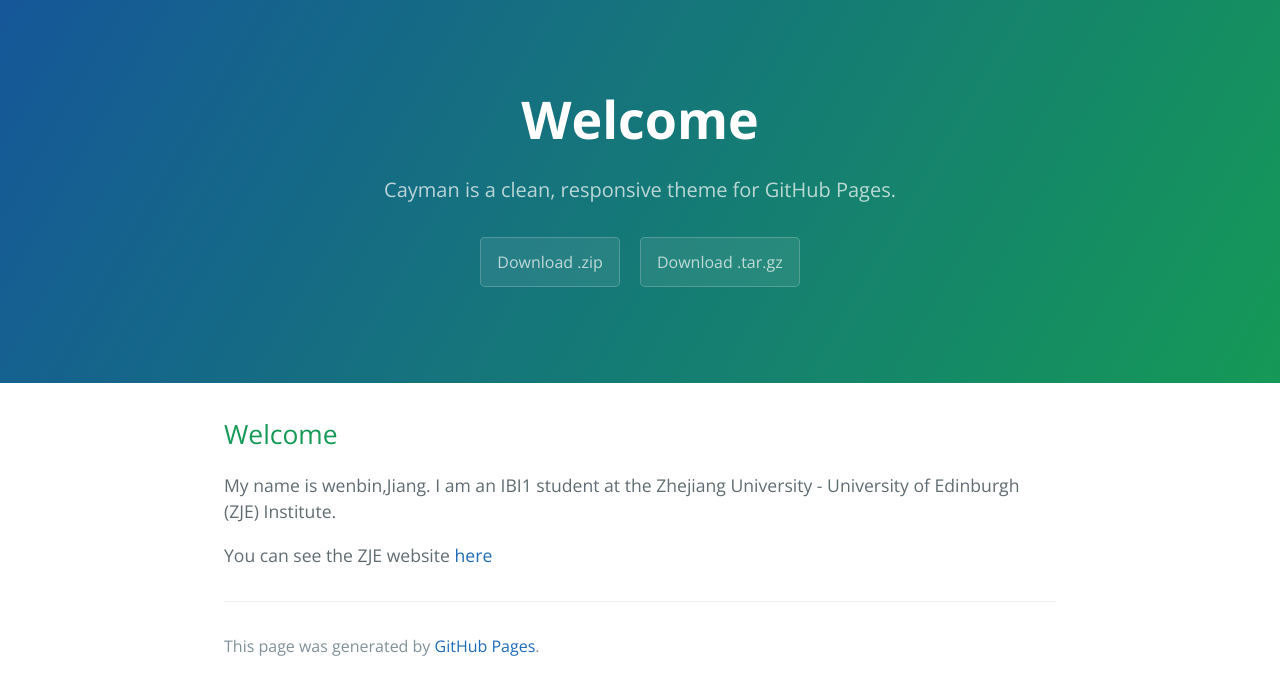
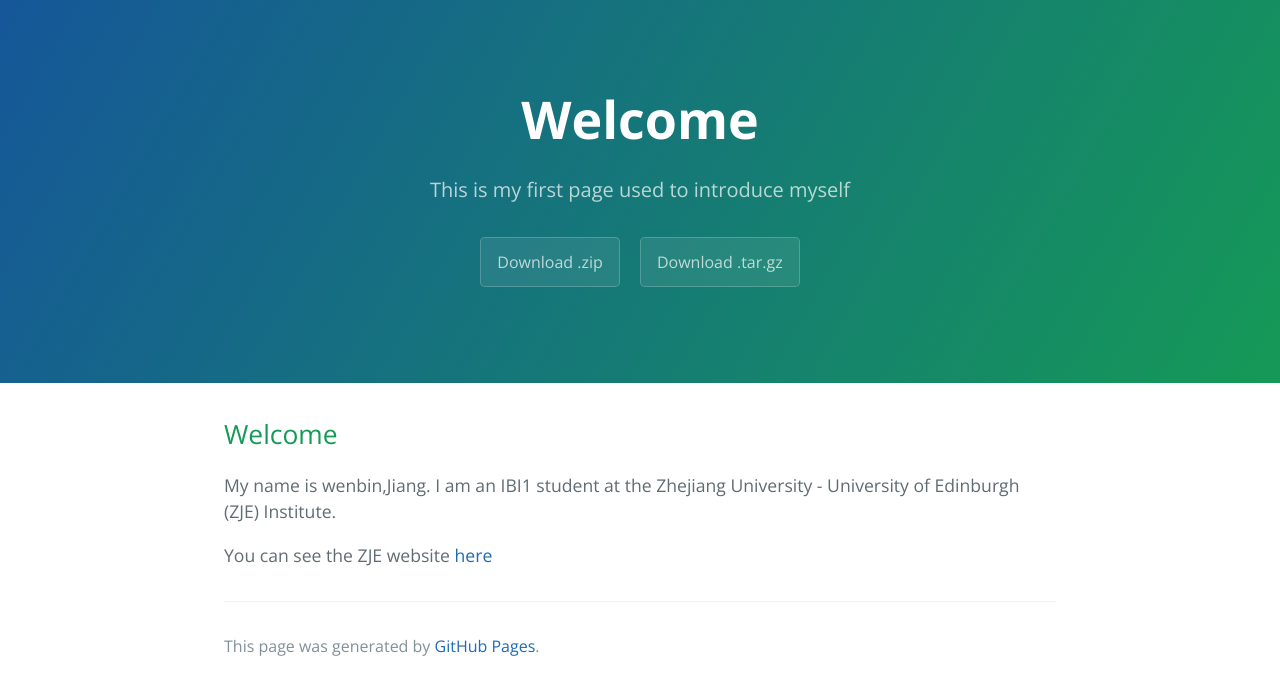
Before and after one commit to wenbin-Jiang888/wenbin-Jiang888.github.io, a Jekyll site: the page built from index.md, in a window 1280 px wide. Shown: the top 695 px of the page. Built offline with Jekyll 4.4.1, drawn with Linux system fonts in a browser that asks for light colours; our own code applies the rules of GitHub Pages for plain Markdown files.

Commit message:
edit _config.yml

```diff
--- a/_config.yml
+++ b/_config.yml
@@ -1,5 +1,5 @@
-title: Cayman theme
-description: Cayman is a clean, responsive theme for GitHub Pages.
+title: Home Page
+description: This is my first page used to introduce myself
 show_downloads: true
 google_analytics:
 theme: jekyll-theme-cayman
```
